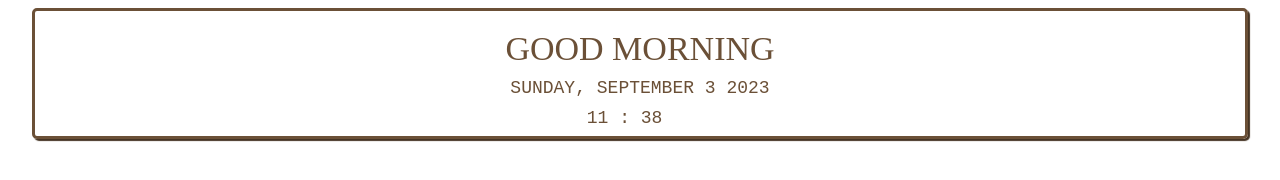
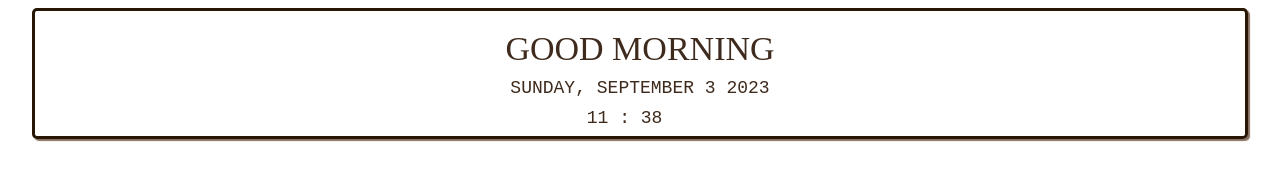
Before and after one commit to pm263/pm-notion, a plain HTML site: page index.html in a window 1280 px wide. Drawn offline with Linux system fonts and the light colour scheme.

Commit message:
Update index.html

```diff
--- a/index.html
+++ b/index.html
@@ -17,16 +17,16 @@
 
         .widget {
             padding: 5px 5px ;
-            color: #6b5037;
+            color: #3e2b1d;
             display: flex;
             justify-content:center;
             align-items:center;
             flex-direction: column;
             max-width: 95%;
             margin: auto;
-            border: 3px solid #6b5037;
+            border: 3px solid #281604;
             border-radius: 5px;
-            box-shadow: 2px 2px 1px 0px #453424;
+            box-shadow: 2px 2px 1px 0px #887060;
 
         }
 
@@ -108,8 +108,8 @@ function dispalyGreetings(today){
 ];
 
         var dayName = days[today.getDay()];
+        var date = today.getDate();
         var monthName = monthNames[today.getMonth()];
-        var date = today.getDate();
         var year = today.getFullYear();
         document.getElementById('date').innerHTML =dayName+", "+monthName+" "+date+" "+year;
 
```
